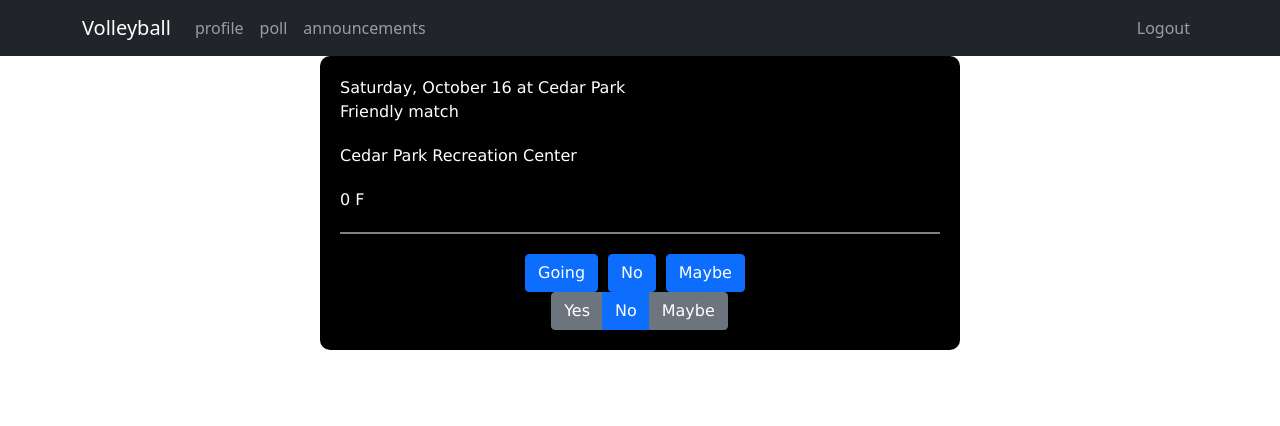
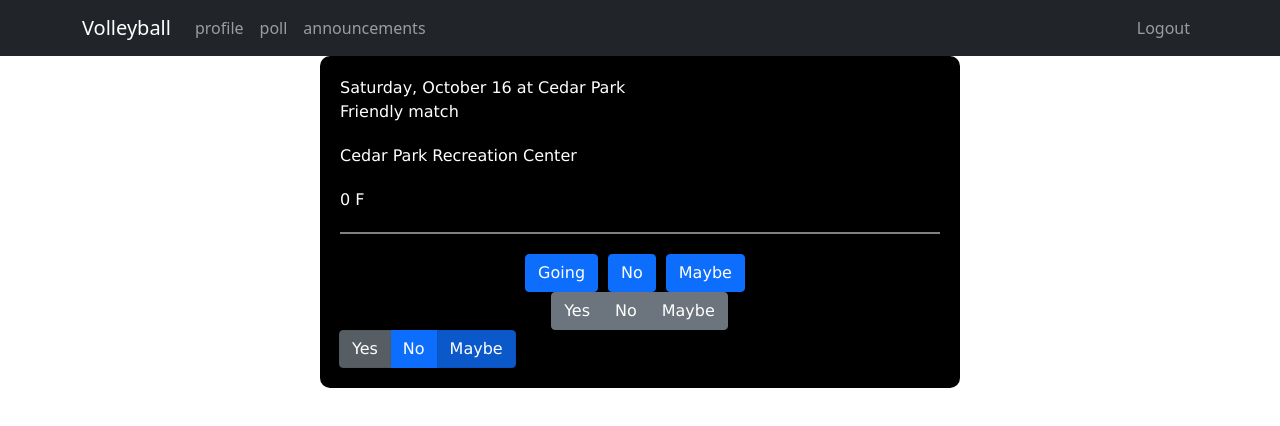
Before and after one commit to ayonrakib/volleyball, a React (Create React App) app in the folder front-end/: page /poll in a window 1280 px wide. Shown: the top 426 px of the page. Built offline with nearby package versions, Linux system fonts and the light colour scheme; no server answers.

Commit message:
poll button

```diff
--- a/front-end/src/components/Poll.js
+++ b/front-end/src/components/Poll.js
@@ -6,6 +6,7 @@ import MaybePollBar from "./MaybePollBar"
 import 'bootstrap/dist/css/bootstrap.min.css';
 import { Component, useState } from "react";
 import ToggleButtons from "../methods/ToggleButtons";
+import ToggleButtonGroupControlled from "../methods/ControlledToggleButton";
 import Cookies from "universal-cookie/es6";
 import axios from "axios";
 import { FontAwesomeIcon } from '@fortawesome/react-fontawesome'
@@ -185,7 +186,9 @@ export default function Poll(){
                 <div className = "pollButtons">
                     <ToggleButtons/>
                 </div>
-
+                <div>
+                    <ToggleButtonGroupControlled/>
+                </div>
             </div>
 
         </div>
--- /dev/null
+++ b/front-end/src/methods/ControlledToggleButton.js
@@ -0,0 +1,28 @@
+import { useState } from "react";
+import { ToggleButton, ToggleButtonGroup } from "react-bootstrap";
+
+export default function ToggleButtonGroupControlled() {
+    const [value, setValue] = useState([1, 3]);
+
+    /*
+     * The second argument that will be passed to
+     * `handleChange` from `ToggleButtonGroup`
+     * is the SyntheticEvent object, but we are
+     * not using it in this example so we will omit it.
+     */
+    const handleChange = (val) => setValue(val);
+
+    return (
+      <ToggleButtonGroup type="checkbox" value={value} onChange={handleChange}>
+        <ToggleButton variant = "secondary" id="tbg-btn-1 yes-button" value={1}>
+          Yes
+        </ToggleButton>
+        <ToggleButton id="tbg-btn-2 no-button" value={2}>
+          No
+        </ToggleButton>
+        <ToggleButton id="tbg-btn-3 maybe-button" value={3}>
+          Maybe
+        </ToggleButton>
+      </ToggleButtonGroup>
+    );
+  }
--- a/front-end/src/methods/ToggleButtons.js
+++ b/front-end/src/methods/ToggleButtons.js
@@ -1,4 +1,4 @@
-import {ButtonGroup, ToggleButton} from 'react-bootstrap';
+import {ButtonGroup, ToggleButton, ToggleButtonGroup} from 'react-bootstrap';
 import { useState } from 'react';
 export default function ToggleButtons() {
     const [checked, setChecked] = useState(false);
@@ -18,10 +18,9 @@ export default function ToggleButtons() {
               key={idx}
               id={`radio-${idx}`}
               type="radio"
-              variant={idx % 2 ? 'primary' : 'secondary'}
               name="radio"
               value={radio.value}
-              checked={radioValue === radio.value}
+              variant = "secondary"
               onChange={(e) => setRadioValue(e.currentTarget.value)}
             >
               {radio.name}
```
